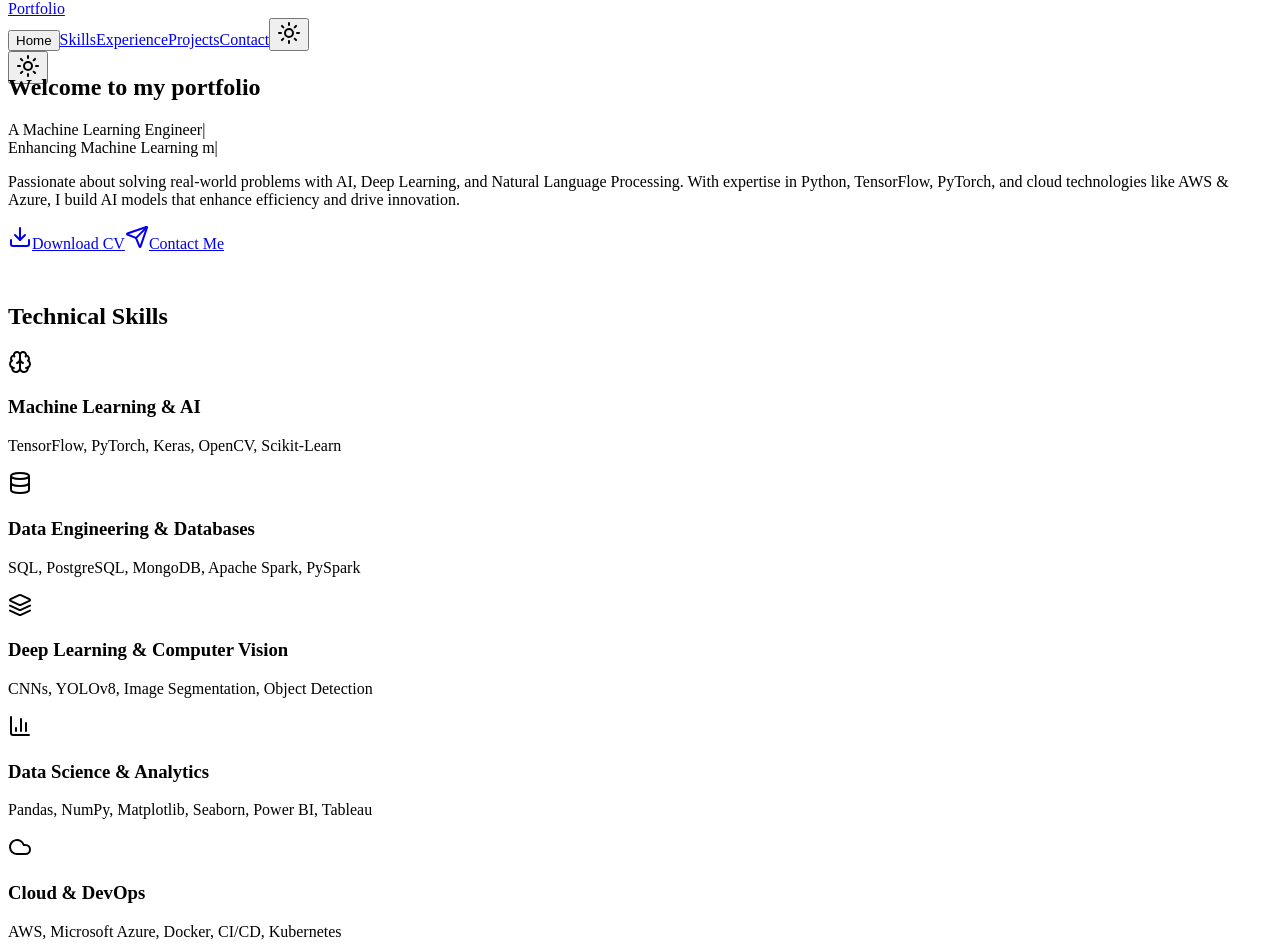
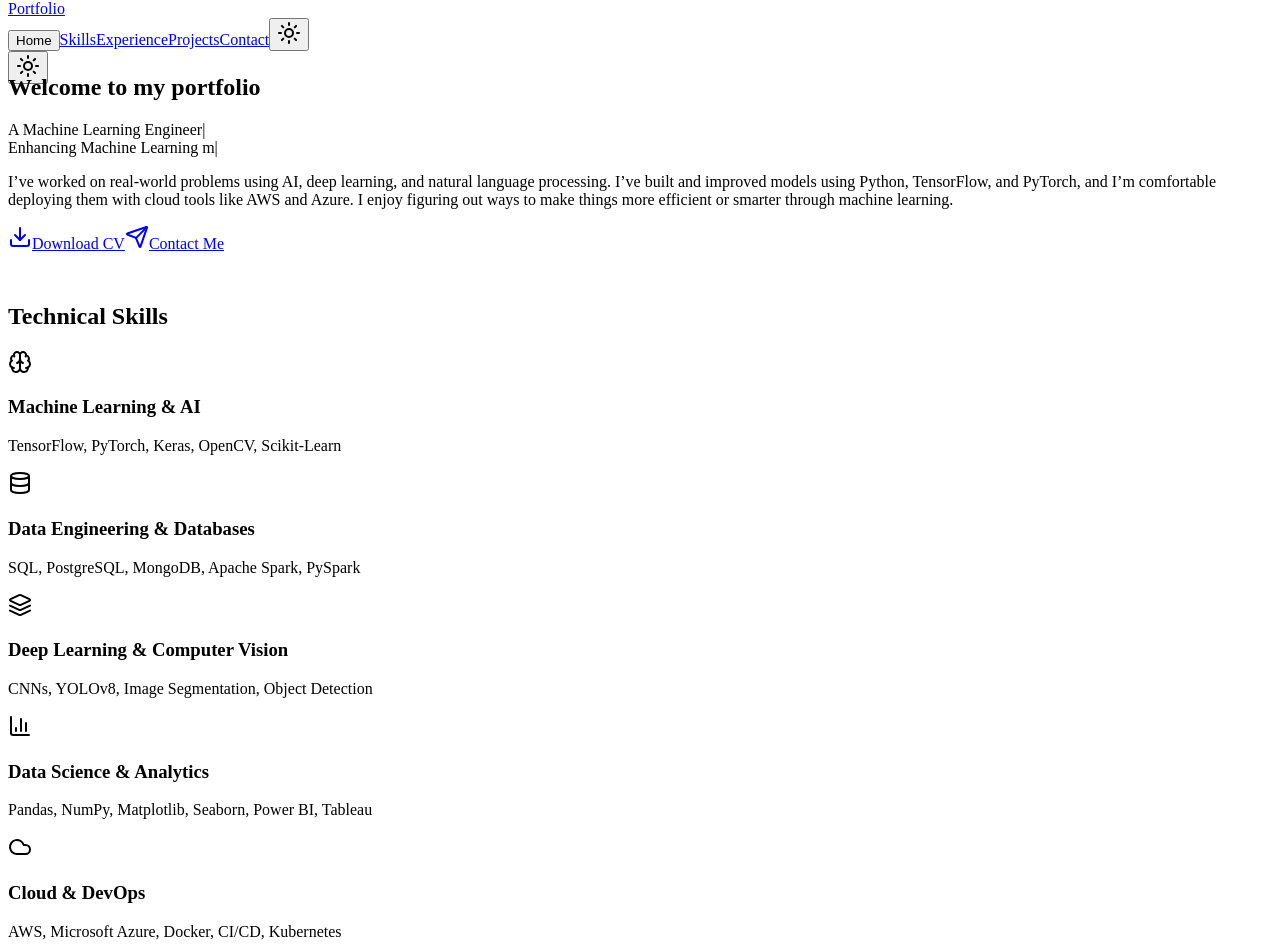
Before and after one commit to Maspie/toshal-portfolio, a React (Vite) app in the folder client/: page /toshal-portfolio/ in a window 1280 px wide. Shown: the part 812-1764 px from the top of the page. Built offline with nearby package versions, Linux system fonts and the light colour scheme; grey boxes are pictures that could not be loaded.

Commit message:
Update Hero.tsx

```diff
--- a/client/src/components/Hero.tsx
+++ b/client/src/components/Hero.tsx
@@ -99,9 +99,9 @@ export function Hero() {
             animate={{ y: 0, opacity: 1 }}
             transition={{ duration: 0.8, delay: 0.6 }}
           >
-            Passionate about solving real-world problems with AI, Deep Learning, and Natural Language Processing.
-            With expertise in Python, TensorFlow, PyTorch, and cloud technologies like AWS & Azure, I build AI
-            models that enhance efficiency and drive innovation.
+            I’ve worked on real-world problems using AI, deep learning, and natural language processing.
+            I’ve built and improved models using Python, TensorFlow, and PyTorch, and I’m comfortable deploying them with cloud tools like AWS and Azure.
+            I enjoy figuring out ways to make things more efficient or smarter through machine learning.
           </motion.p>
 
           <motion.div
```
